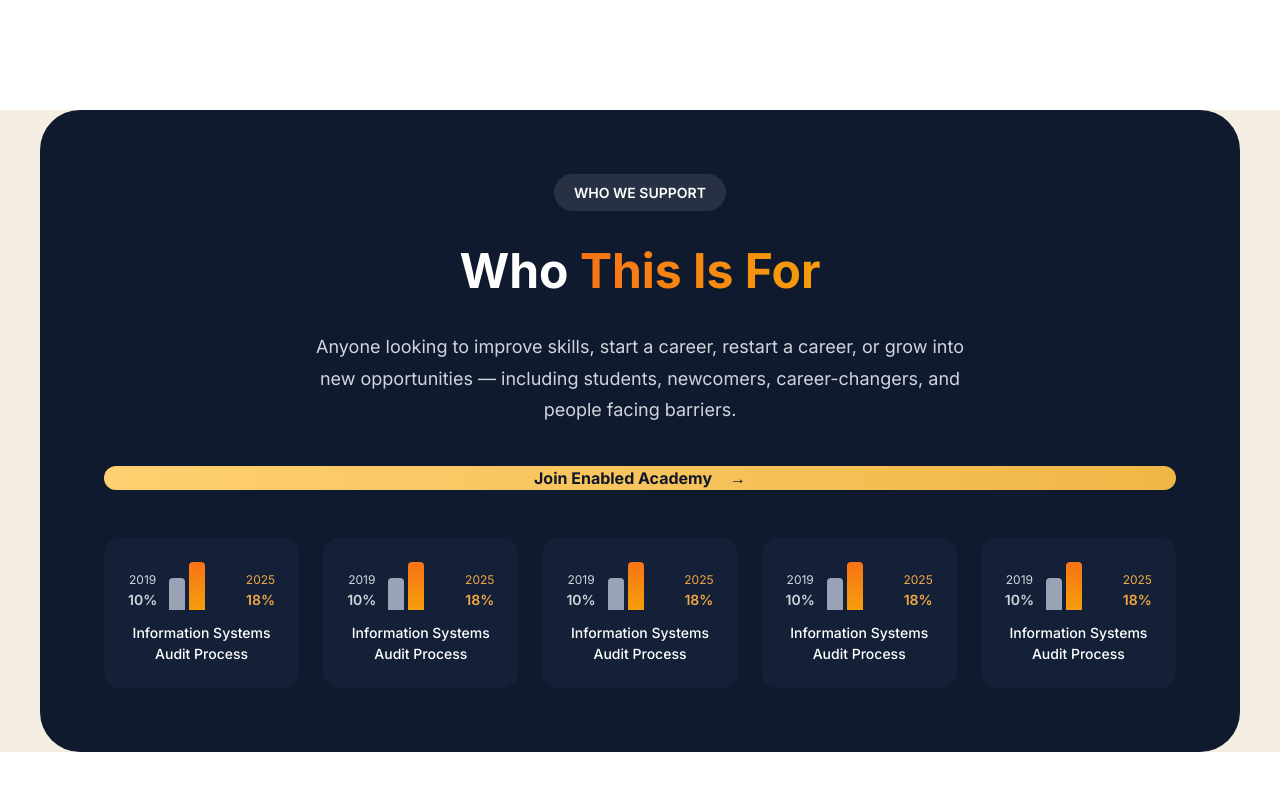
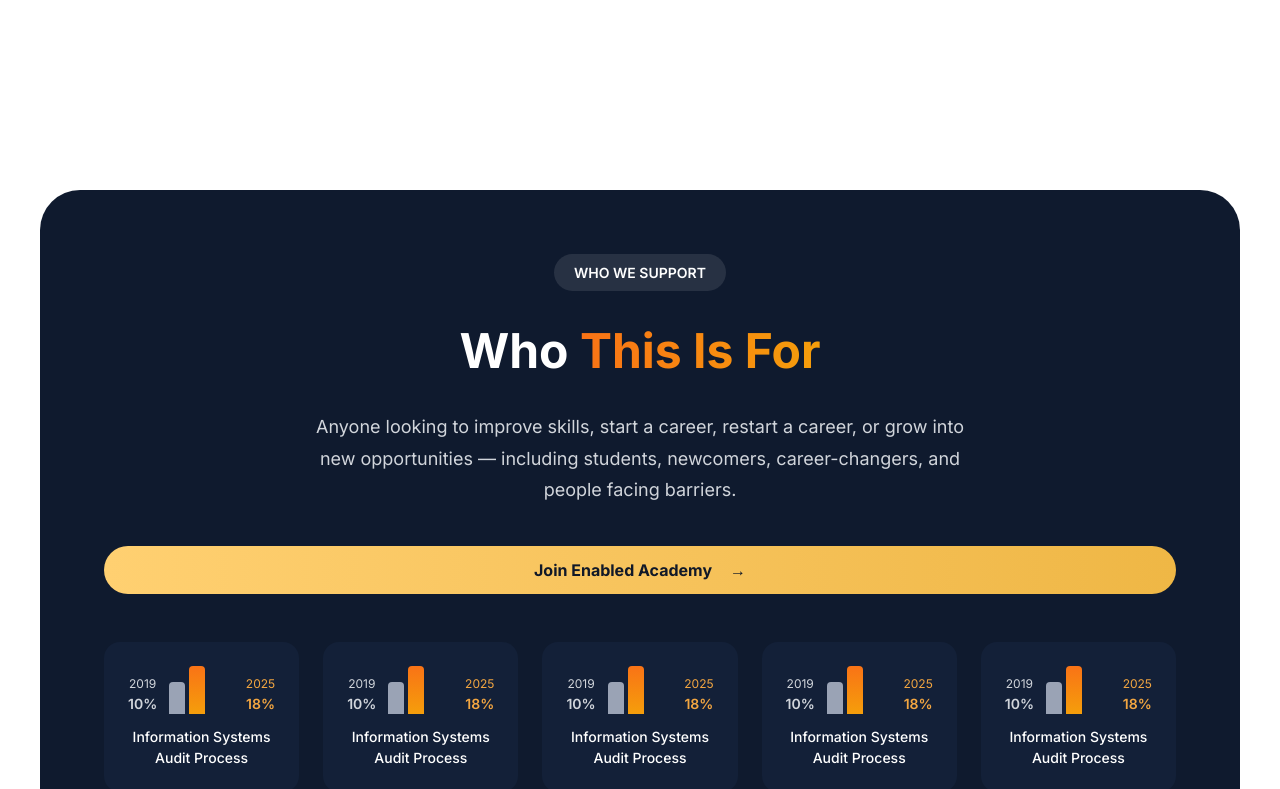
Before and after one commit to gladwynL/enabledtalent-frontend, a Next.js app: page /academy in a window 1280 px wide. Shown: the part 2451-3240 px from the top of the page. Built offline with nearby package versions, Linux system fonts and the light colour scheme.

Commit message:
fix: button sizing adjustments and white background fixes

```diff
--- a/app/academy/academy.module.css
+++ b/app/academy/academy.module.css
@@ -371,9 +371,15 @@
 }
 
 /* ===== SUPPORT SECTION ===== */
+.supportSectionWhite {
+    padding: 5rem 1.5rem;
+    background-color: white !important; /* Force white */
+}
+
+/* If you also have .supportSection, make sure it's different */
 .supportSection {
     padding: 5rem 1.5rem;
-    background-color: white;
+    background-color: #f9fafb; /* Or whatever it was */
 }
 
 .supportContainer {
--- a/app/academy/page.js
+++ b/app/academy/page.js
@@ -228,7 +228,7 @@
               variant="accent"
               href="/join"
               withArrow
-              className="mx-auto mb-12"
+              className="mx-auto mb-12 px-6 py-3 text-base" // ← px-6 is narrower
             >
               Join Enabled Academy
             </Button>
@@ -682,7 +682,7 @@
                 <Button
                   variant="accent"
                   onClick={() => window.location.href = '/case-studies/leslie-alexander'}
-                  className="text-sm shadow-md"
+                  className="px-6 py-3 shadow-md text-base min-w-[180px]"
                 >
                   Read the Case Study
                 </Button>
```
